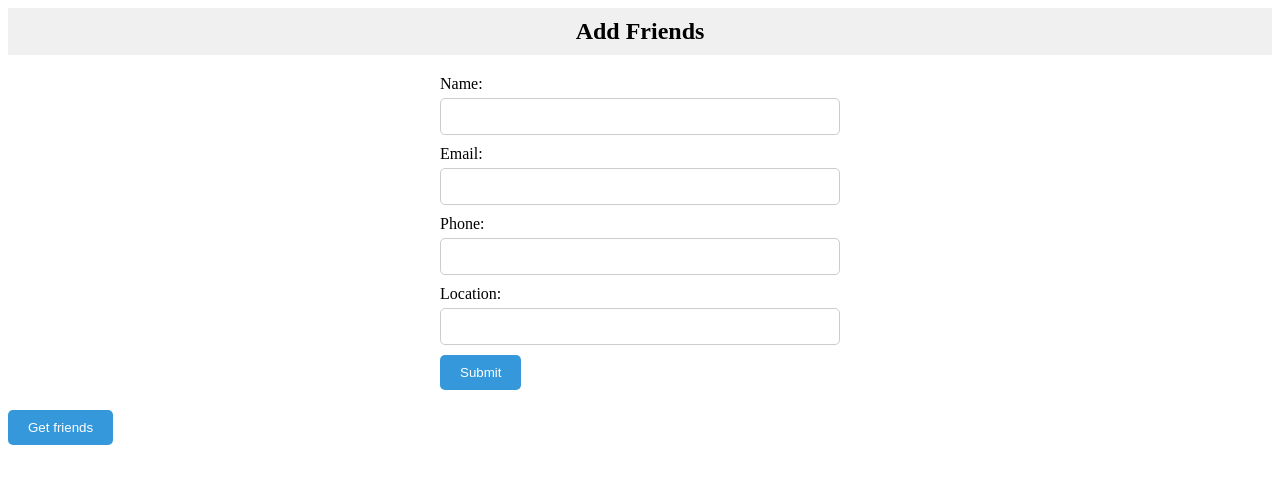
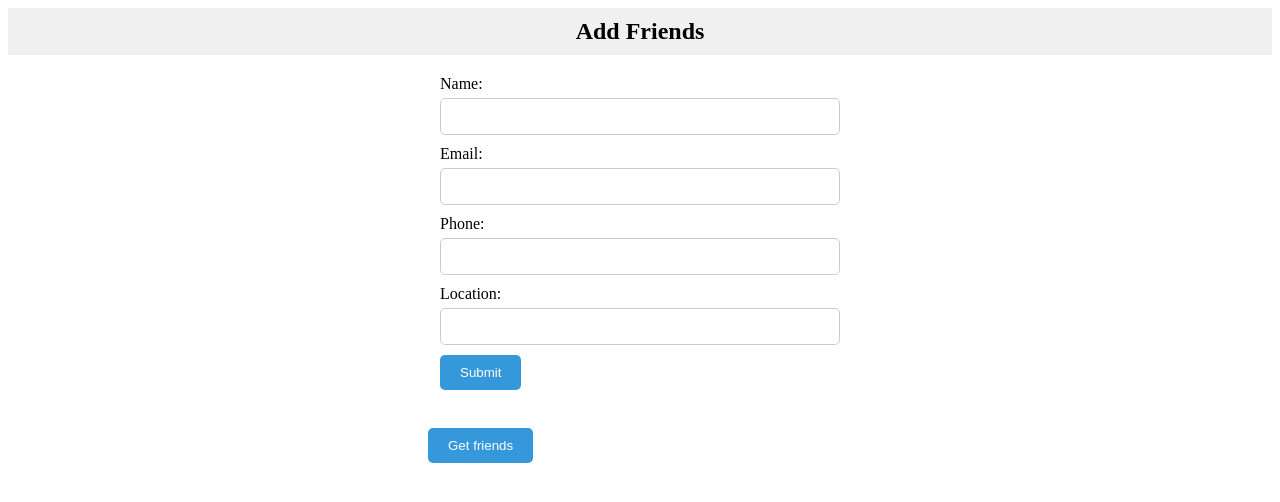
Before and after one commit to altmashakhatib/friends, a Vue app: page / in a window 1280 px wide. Shown: the top 502 px of the page. Built offline with nearby package versions, Linux system fonts and the light colour scheme.

Commit message:
update form
Signed-off-by: altmashakhatib <altmashakhatib2000@gmail.com>

```diff
--- a/src/App.vue
+++ b/src/App.vue
@@ -1,6 +1,6 @@
 <template>
-  <AddFriends></AddFriends>
-  <button @click="getFriends">Get friends</button>
+  <AddFriends></AddFriends><br>
+  <button class="get" @click="getFriends">Get friends</button>
   <br>
   <p v-if="loading">Loading..</p>
 
@@ -73,4 +73,7 @@ export default {
     display: inline-block;
     font-weight: bold;
   }
+  .get{
+    margin-left: 420px;
+  }
 </style>
--- a/src/components/AddFriends.vue
+++ b/src/components/AddFriends.vue
@@ -2,7 +2,7 @@
   <header>
     <h1>Add Friends</h1>
   </header>
-  <form @submit.prevent="submitData">
+  <form v-if="hideForm" @submit.prevent="submitData">
     <div>
       <label for="name">Name:</label>
       <input type="text" name="name" id="name" v-model.trim="name" />
@@ -33,7 +33,8 @@ export default{
             email:'',
             phone:'',
             location:'',
-            friend:false
+            friend:false,
+            hideForm:true
         }
     },
     methods:{
@@ -60,7 +61,8 @@ export default{
                 this.email=''
                 this.phone=''
                 this.location=''
-                this.friend=true }
+                this.friend=true
+              this.hideForm=false }
 
         }
     }
```
